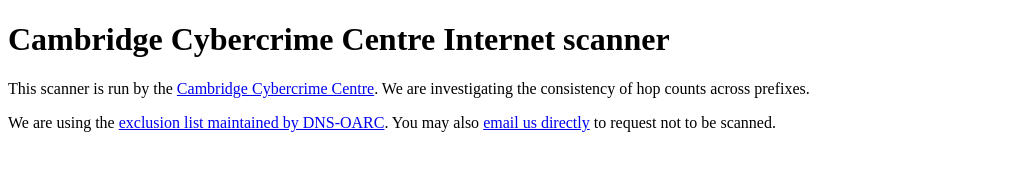
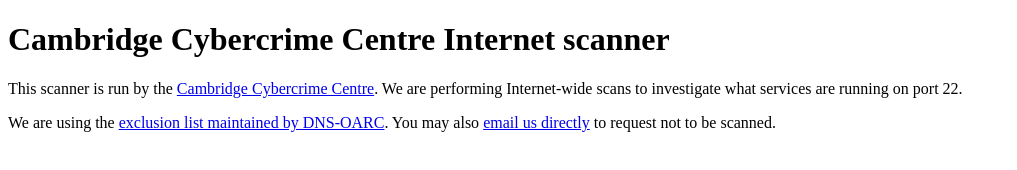
Before and after one commit to ucam-cl-dtg/cccc-scanner-www, a plain HTML site: page index-b.html in a window 1280 px wide. Shown: the whole page, without its empty margins (0-1017 px from the left). Drawn offline with Linux system fonts and the light colour scheme.

Commit message:
Update index-b.html

```diff
--- a/index-b.html
+++ b/index-b.html
@@ -4,5 +4,5 @@
 
 <h1>Cambridge Cybercrime Centre Internet scanner</h1>
 
-<p>This scanner is run by the <a href="https://www.cambridgecybercrime.uk/">Cambridge Cybercrime Centre</a>. We are investigating the consistency of hop counts across prefixes.</p>
+<p>This scanner is run by the <a href="https://www.cambridgecybercrime.uk/">Cambridge Cybercrime Centre</a>. We are performing Internet-wide scans to investigate what services are running on port 22.</p>
 <p>We are using the <a href="https://www.dns-oarc.net/oarc/services/dontprobe">exclusion list maintained by DNS-OARC</a>. You may also <a href="mailto:cccc-infra--cccc-scanner@cl.cam.ac.uk">email us directly</a> to request not to be scanned.</p>
```
